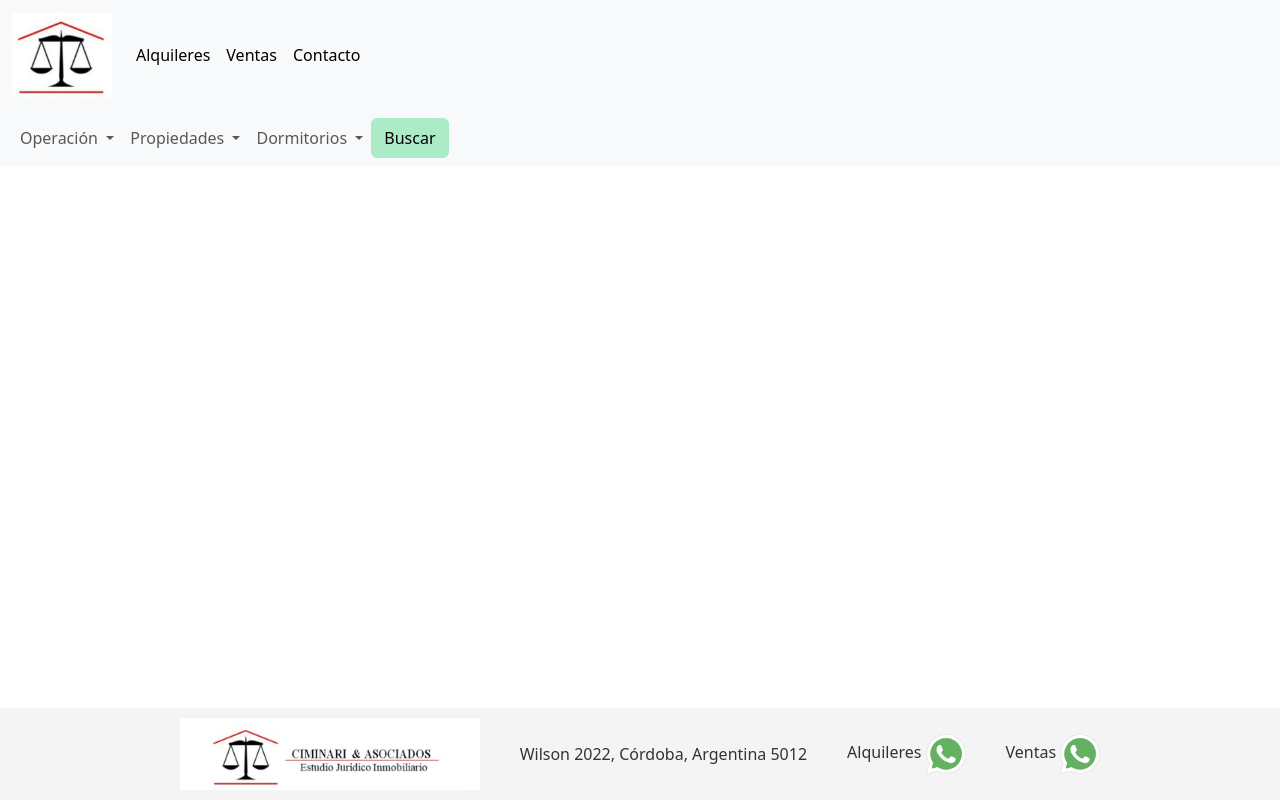
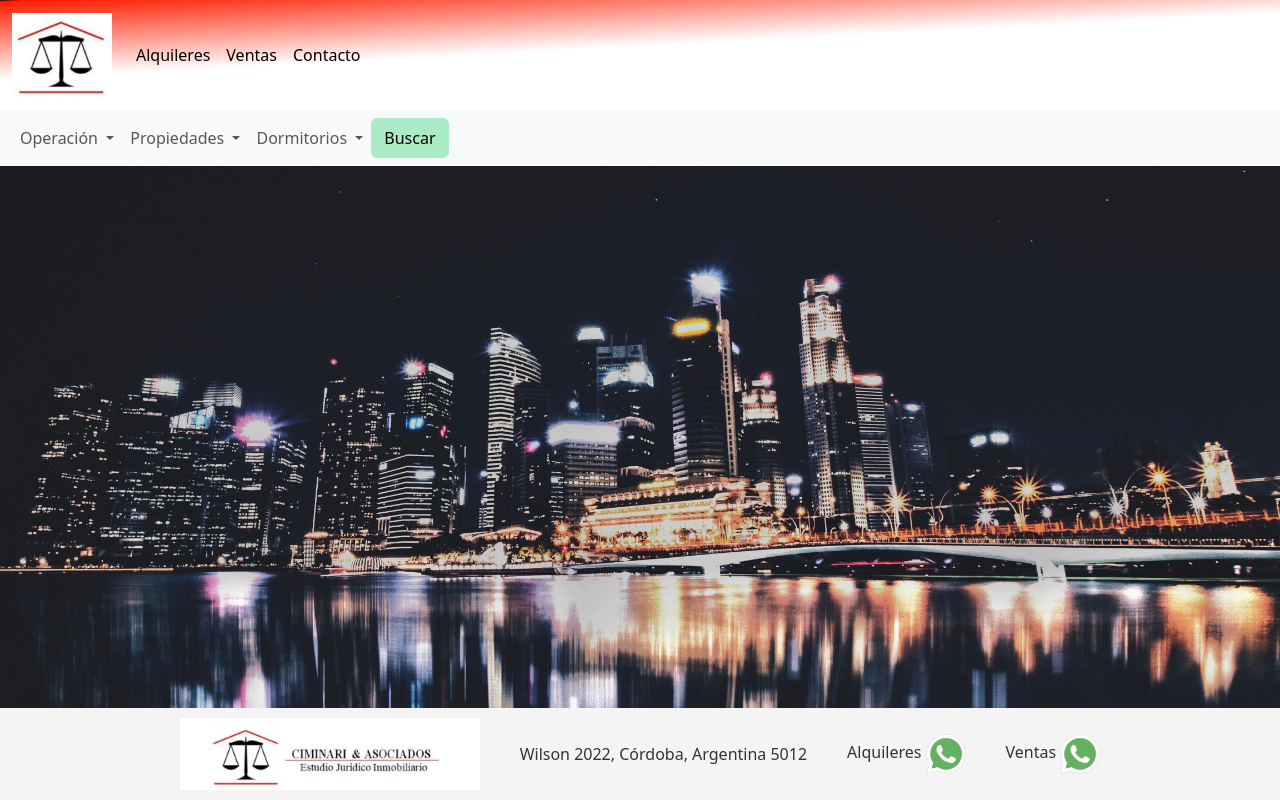
Before and after one commit to omanias/inmobiliaria_ciminari, a plain HTML site: page html/main.html in a window 1280 px wide. Drawn offline with nearby package versions, Linux system fonts and the light colour scheme; no server answers.

Commit message:
agrego background y estilos en las tarjetas

```diff
--- a/css/index.css
+++ b/css/index.css
@@ -1,3 +1,12 @@
+body {
+    background-image: url('../images/2560x1440_night-city-panorama-city-lights-singapore.jpg');
+    background-size: cover;
+    background-position: center;
+    background-repeat: no-repeat;
+    height: 100vh;
+    margin: 0;
+}
+
 .sidebar {
     height: 100vh;
     background-color: #343a40;
@@ -26,9 +35,13 @@
     justify-content: space-between;
 }
 
-/*
 
-Seccion de cards*/
+#main-nav {
+    background: rgb(2, 0, 36);
+    background: linear-gradient(177deg, rgba(2, 0, 36, 1) 0%, rgba(255, 29, 0, 1) 1%, rgba(255, 255, 255, 1) 45%);
+}
+
+/*Seccion de cards*/
 .card-container {
     display: flex;
     flex-wrap: wrap;
@@ -37,15 +50,26 @@ Seccion de cards*/
     align-items: center;
     margin: 0;
     padding: 50px;
+
 }
 
 .card {
     width: 200px;
     padding: 15px;
+    margin: 10px;
     border: 1px solid #ddd;
     border-radius: 8px;
     box-shadow: 0 4px 8px rgba(0, 0, 0, 0.1);
     text-align: center;
+    transition: transform 0.3s, box-shadow 0.3s;
+    cursor: pointer;
+}
+
+/* Efecto hover */
+.card:hover {
+    transform: scale(1.10);
+    box-shadow: 0 6px 12px rgba(0, 0, 0, 0.2);
+    background-color: #f9f9f9;
 }
 
 .card img {
--- a/html/main.html
+++ b/html/main.html
@@ -11,7 +11,7 @@
 </head>
 
 <body>
-    <nav class="navbar navbar-expand-lg bg-body-tertiary">
+    <nav class="navbar navbar-expand-lg bg-body-tertiary" id="main-nav">
         <div class="container-fluid">
             <a class="navbar-brand" href="#" id="mainimg"><img src="../images/iconociminari.png" alt="" srcset=""></a>
             <button class="navbar-toggler" type="button" data-bs-toggle="collapse"
@@ -46,8 +46,8 @@
                 <ul class="navbar-nav me-auto mb-2 mb-lg-0">
                     <!-- Dropdown de Operación -->
                     <li class="nav-item dropdown">
-                        <a class="nav-link dropdown-toggle" href="#" role="button" data-bs-toggle="dropdown" data-type="operacion"
-                            aria-expanded="false">
+                        <a class="nav-link dropdown-toggle" href="#" role="button" data-bs-toggle="dropdown"
+                            data-type="operacion" aria-expanded="false">
                             Operación
                         </a>
                         <ul class="dropdown-menu">
@@ -57,8 +57,8 @@
                     </li>
                     <!-- Dropdown de Propiedades -->
                     <li class="nav-item dropdown">
-                        <a class="nav-link dropdown-toggle" href="#" role="button" data-bs-toggle="dropdown" data-type="propiedad"
-                            aria-expanded="false">
+                        <a class="nav-link dropdown-toggle" href="#" role="button" data-bs-toggle="dropdown"
+                            data-type="propiedad" aria-expanded="false">
                             Propiedades
                         </a>
                         <ul class="dropdown-menu">
@@ -70,8 +70,8 @@
                     </li>
                     <!-- Dropdown de Dormitorios -->
                     <li class="nav-item dropdown">
-                        <a class="nav-link dropdown-toggle" href="#" role="button" data-bs-toggle="dropdown" data-type="dormitorio"
-                            aria-expanded="false">
+                        <a class="nav-link dropdown-toggle" href="#" role="button" data-bs-toggle="dropdown"
+                            data-type="dormitorio" aria-expanded="false">
                             Dormitorios
                         </a>
                         <ul class="dropdown-menu">
--- a/js/index.js
+++ b/js/index.js
@@ -1,3 +1,6 @@
+import { aplicarFiltros } from './func.js';
+
+
 function updatePriceValue(value) {
     document.getElementById("priceValue").textContent = value;
 }
@@ -33,7 +36,6 @@ async function fetchProperties() {
 
 fetchProperties();
 
-import { aplicarFiltros } from './func.js';
 
 document.addEventListener("DOMContentLoaded", () => {
     const ids = {};
```
Also changed, not shown: images/2560x1440_night-city-panorama-city-lights-singapore.jpg (added), images/515454-building-architecture.jpg (added).
